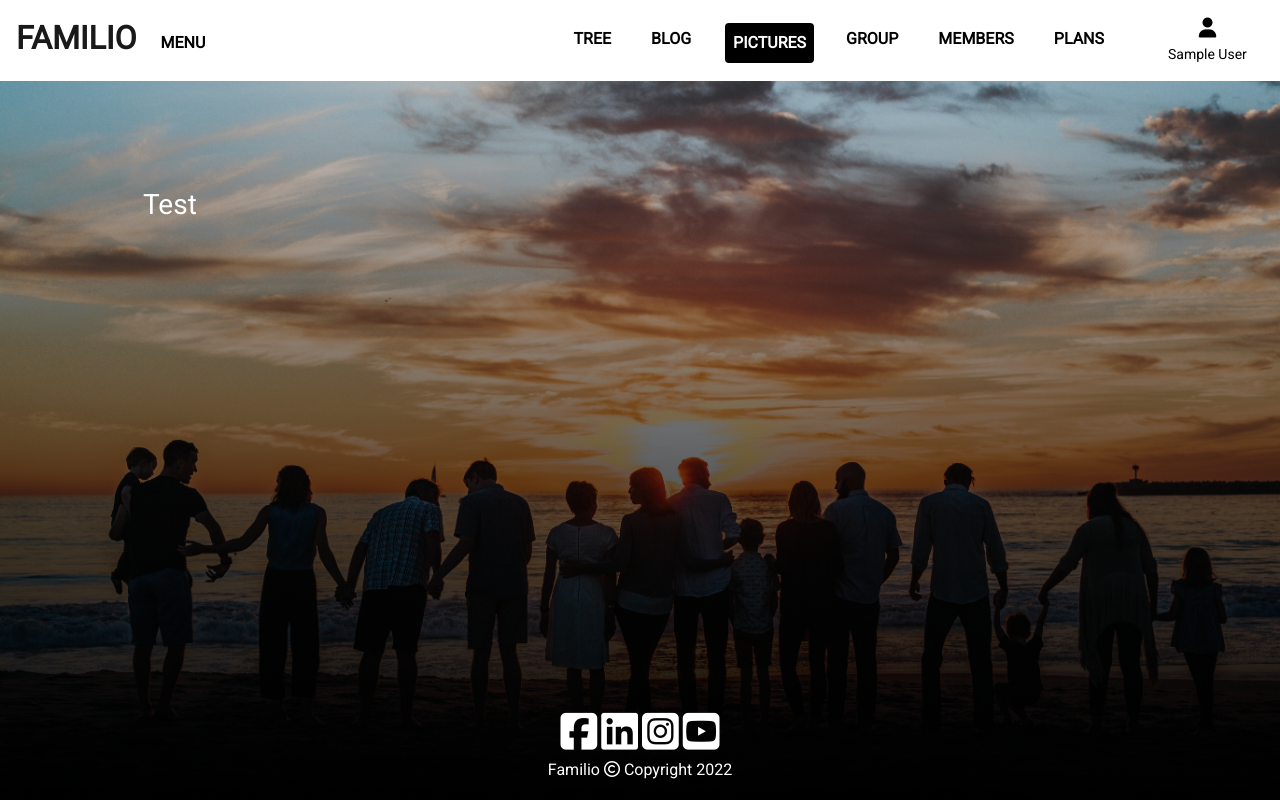
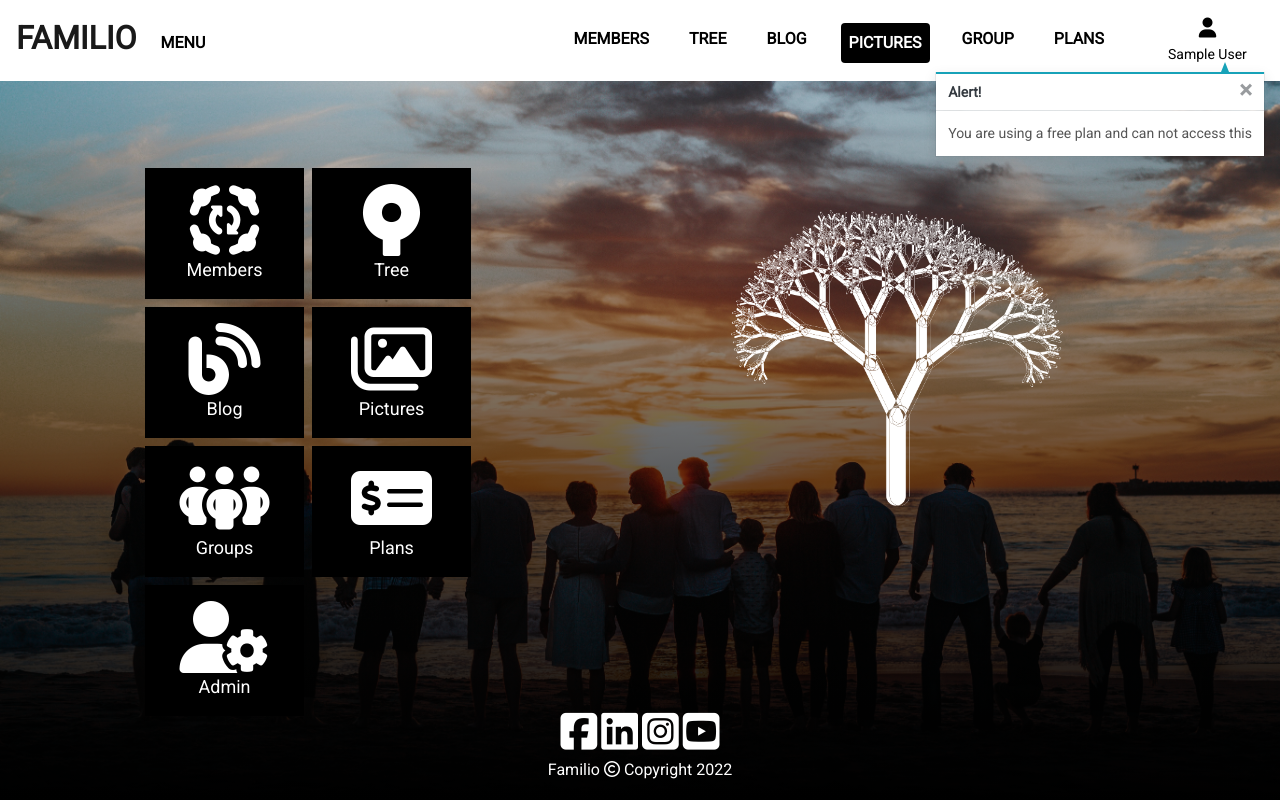
Before and after one commit to michaelrfreitas/p5_familio_app, a Django app: page /blog/pictures in a window 1280 px wide. Run offline with Django 3.2, Linux system fonts and the light colour scheme; the visitor is signed in with stand-in values (Sample User, id 1); some libraries are stand-ins or nearby versions.

Commit message:
code: level access according subscription

```diff
--- a/blog/views.py
+++ b/blog/views.py
@@ -1,5 +1,6 @@
 from django.shortcuts import render
 from django.contrib.auth.decorators import login_required
+from django.contrib import messages
 
 # Create your views here.
 
@@ -12,5 +13,9 @@ def blog(request):
 
 @login_required(redirect_field_name='account_login')
 def pictures(request):
-    """ A view to return the pictures page """
-    return render(request, 'blog/pictures.html')
+    if request.user.subscription:
+        """ A view to return the pictures page """
+        return render(request, 'blog/pictures.html')
+    else:
+        messages.info(request, 'You are using a free plan and can not access this')
+        return render(request, 'member/menu.html')
--- a/member/templates/member/menu.html
+++ b/member/templates/member/menu.html
@@ -15,12 +15,22 @@
 <div class="container">
     <div class="row">
         <div class="col-lg-6 text-white">
+            {% if user.subscription or user.is_superuser %}
+            <a class="menu-button" href="{% url 'familio' %}"><i class="fa-solid fa-group-arrows-rotate menu_i"></i>Members</a>
             <a class="menu-button" href="{% url 'tree' %}"><i class="fa-brands fa-sourcetree menu_i"></i>Tree</a>
             <a class="menu-button" href="{% url 'blog' %}"><i class="fa-solid fa-blog menu_i"></i>Blog</a>
             <a class="menu-button" href="{% url 'pictures' %}"><i class="fa-regular fa-images menu_i"></i>Pictures</a>
             <a class="menu-button" href="{% url 'group' %}"><i class="fa-solid fa-people-group menu_i"></i>Groups</a>
+            <a class="menu-button" href="{% url 'plans' %}"><i class="fa-solid fa-money-check-dollar menu_i"></i>Plans</a>
+            {% else %}
             <a class="menu-button" href="{% url 'familio' %}"><i class="fa-solid fa-group-arrows-rotate menu_i"></i>Members</a>
+            <a class="menu-button" href="{% url 'tree' %}"><i class="fa-brands fa-sourcetree menu_i"></i>Tree</a>
+            <a class="menu-button" href="{% url 'blog' %}"><i class="fa-solid fa-blog menu_i"></i>Blog</a>
             <a class="menu-button" href="{% url 'plans' %}"><i class="fa-solid fa-money-check-dollar menu_i"></i>Plans</a>
+            {% endif %}
+            {% if user.is_superuser %}
+            <a class="menu-button" href="{{ activate_url }}/admin"><i class="fa-solid fa-user-gear menu_i"></i>Admin</a>
+            {% endif %}
         </div>
         <div class="col-lg-6 d-flex flex-column">
             <canvas id="my_canvas" width="800" height="600"></canvas>
--- a/templates/includes/nav_menu.html
+++ b/templates/includes/nav_menu.html
@@ -10,6 +10,15 @@
     </ul>
     {% endif %}
     <ul class="navbar-nav w-100 justify-content-end mx-auto">
+        {% if user.subscription or user.is_superuser %}
+        <li class="nav-item">
+            {% if request.resolver_match.url_name == 'familio' %}
+            <a class="logo-font font-weight-bold nav-link text-active mr-4" href="{% url 'familio' %}">Members</a>
+            {% else %}
+            <a class="logo-font font-weight-bold nav-link text-black mr-4" href="{% url 'familio' %}">Members</a>
+            {% endif %}
+        </li>
+
         <li class="nav-item">
             {% if request.resolver_match.url_name == 'tree' %}
             <a class="logo-font font-weight-bold nav-link text-active mr-4" href="{% url 'tree' %}">Tree</a>
@@ -43,10 +52,33 @@
         </li>
 
         <li class="nav-item">
+            {% if request.resolver_match.url_name == 'plans' %}
+            <a class="logo-font font-weight-bold nav-link text-active mr-4" href="{% url 'plans' %}">Plans</a>
+            {% else %}
+            <a class="logo-font font-weight-bold nav-link text-black mr-4" href="{% url 'plans' %}">Plans</a>
+            {% endif %}
+        {% else %}
+        <li class="nav-item">
             {% if request.resolver_match.url_name == 'familio' %}
             <a class="logo-font font-weight-bold nav-link text-active mr-4" href="{% url 'familio' %}">Members</a>
             {% else %}
             <a class="logo-font font-weight-bold nav-link text-black mr-4" href="{% url 'familio' %}">Members</a>
+            {% endif %}
+        </li>
+
+        <li class="nav-item">
+            {% if request.resolver_match.url_name == 'tree' %}
+            <a class="logo-font font-weight-bold nav-link text-active mr-4" href="{% url 'tree' %}">Tree</a>
+            {% else %}
+            <a class="logo-font font-weight-bold nav-link text-black mr-4" href="{% url 'tree' %}">Tree</a>
+            {% endif %}
+        </li>
+
+        <li class="nav-item">
+            {% if request.resolver_match.url_name == 'blog' %}
+            <a class="logo-font font-weight-bold nav-link text-active mr-4" href="{% url 'blog' %}">Blog</a>
+            {% else %}
+            <a class="logo-font font-weight-bold nav-link text-black mr-4" href="{% url 'blog' %}">Blog</a>
             {% endif %}
         </li>
 
@@ -56,6 +88,7 @@
             {% else %}
             <a class="logo-font font-weight-bold nav-link text-black mr-4" href="{% url 'plans' %}">Plans</a>
             {% endif %}
+        {% endif %}
         </li>
     </ul>
 </div>
```
Also changed, not shown: member/views.py (+56 -27 lines).
